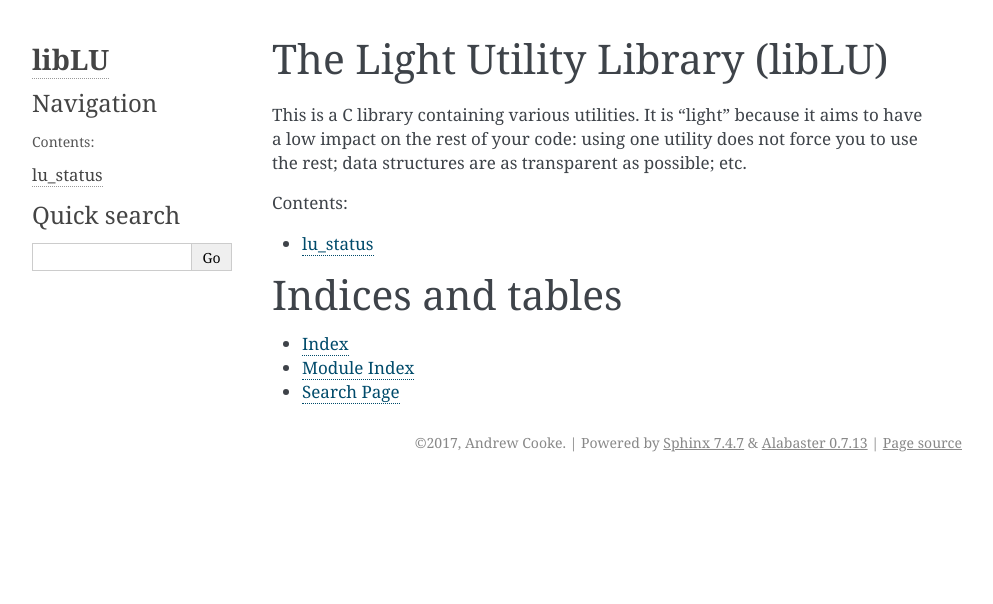
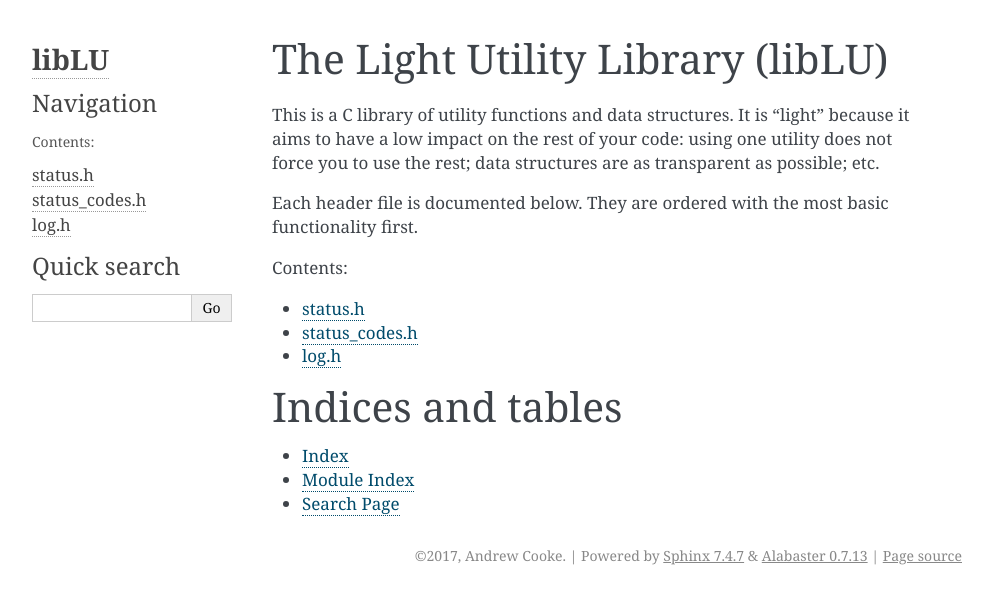
Before and after one commit to andrewcooke/liblu, a Sphinx documentation site: the page built from doc/sphinx/source/index.rst, in a window 1280 px wide. Shown: the top 604 px of the page, without its empty margins (148-1141 px from the left). Built offline with Sphinx 7.4.7, drawn with Linux system fonts in a browser that asks for light colours.

Commit message:
about to give up on breathe

```diff
--- a/doc/sphinx/source/conf.py
+++ b/doc/sphinx/source/conf.py
@@ -174,3 +174,4 @@
 breathe_projects = {"libLU": "../../doxygen/output/xml"}
 breathe_default_project = "libLU"
 breathe_show_define_initializer = False
+breathe_domain_by_extension = {"h" : "c"}
--- a/doc/sphinx/source/index.rst
+++ b/doc/sphinx/source/index.rst
@@ -6,16 +6,21 @@
 The Light Utility Library (libLU)
 =================================
 
-This is a C library containing various utilities.  It is "light" because
-it aims to have a low impact on the rest of your code: using one utility
-does not force you to use the rest; data structures are as transparent
-as possible; etc.
+This is a C library of utility functions and data structures.  It is
+"light" because it aims to have a low impact on the rest of your code:
+using one utility does not force you to use the rest; data structures
+are as transparent as possible; etc.
+
+Each header file is documented below.  They are ordered with the most
+basic functionality first.
 
 .. toctree::
    :maxdepth: 2
    :caption: Contents:
 
    lu_status.rst
+   lu_status_codes.rst
+   lu_log.rst
 
 
 Indices and tables
--- /dev/null
+++ b/doc/sphinx/source/lu_log.rst
@@ -0,0 +1,5 @@
+
+log.h
+=====
+
+.. doxygengroup:: lu_log
--- a/doc/sphinx/source/lu_status.rst
+++ b/doc/sphinx/source/lu_status.rst
@@ -1,4 +1,5 @@
-lu_status
-=========
+
+status.h
+========
 
 .. doxygengroup:: lu_status
--- /dev/null
+++ b/doc/sphinx/source/lu_status_codes.rst
@@ -0,0 +1,5 @@
+
+status_codes.h
+==============
+
+.. doxygengroup:: lu_status_codes
```
Also changed, not shown: 7 other files.
